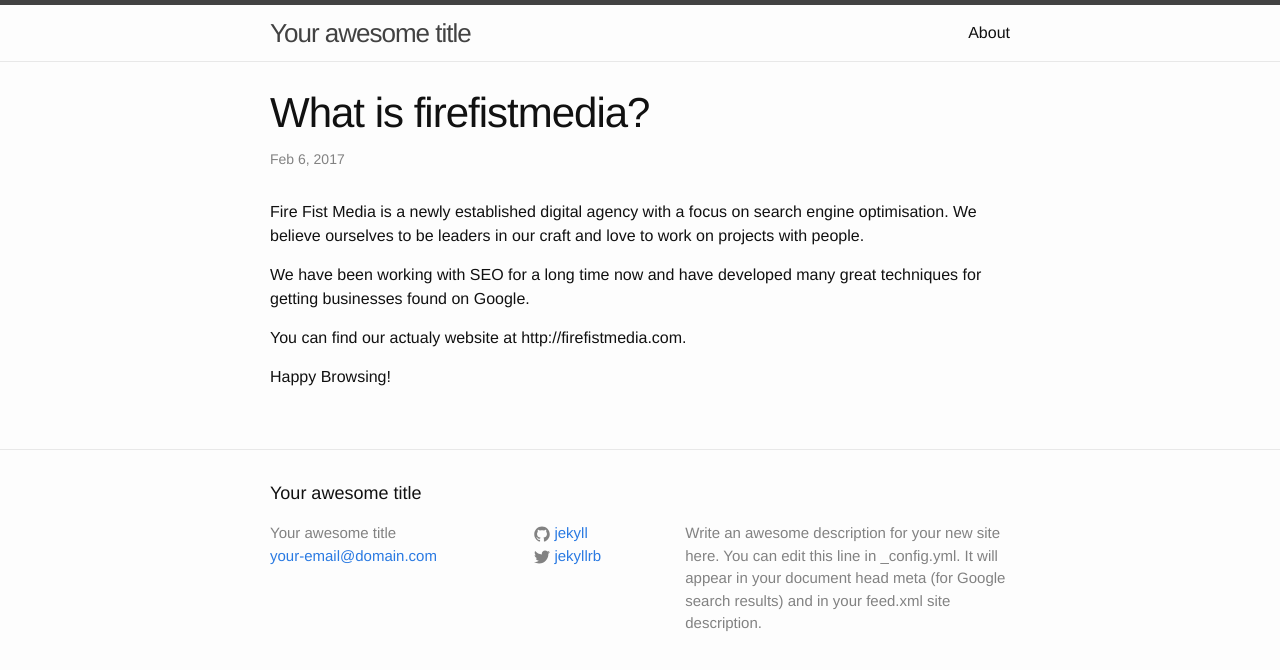
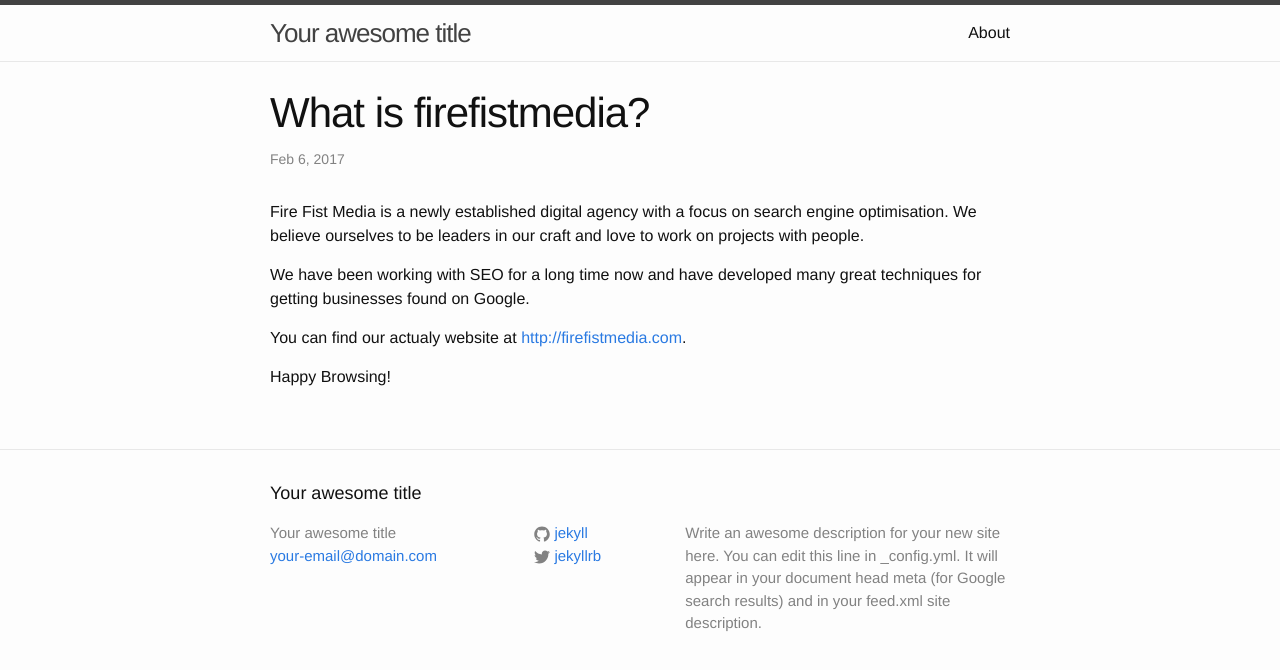
Before and after one commit to firefistmedia/firefistmedia.github.io, a Jekyll site: the page built from _posts/2017-02-06-welcome-to-jekyll.markdown, in a window 1280 px wide. Shown: the top 670 px of the page. Built offline with Jekyll 4.4.1, drawn with Linux system fonts in a browser that asks for light colours.

```diff
--- a/_posts/2017-02-06-welcome-to-jekyll.markdown
+++ b/_posts/2017-02-06-welcome-to-jekyll.markdown
@@ -8,6 +8,6 @@ Fire Fist Media is a newly established digital agency with a focus on search eng
 
 We have been working with SEO for a long time now and have developed many great techniques for getting businesses found on Google.
 
-You can find our actualy website at http://firefistmedia.com.
+You can find our actualy website at <http://firefistmedia.com>.
 
 Happy Browsing!
```
